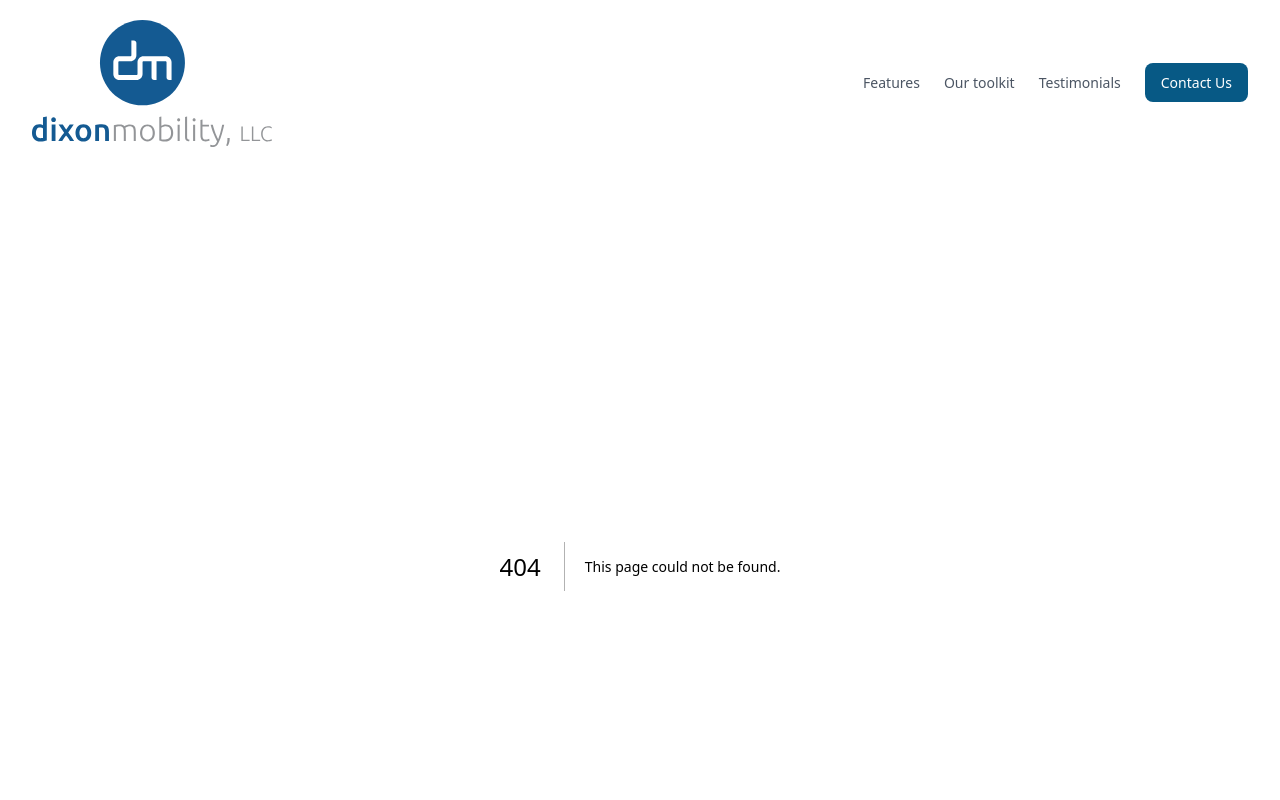
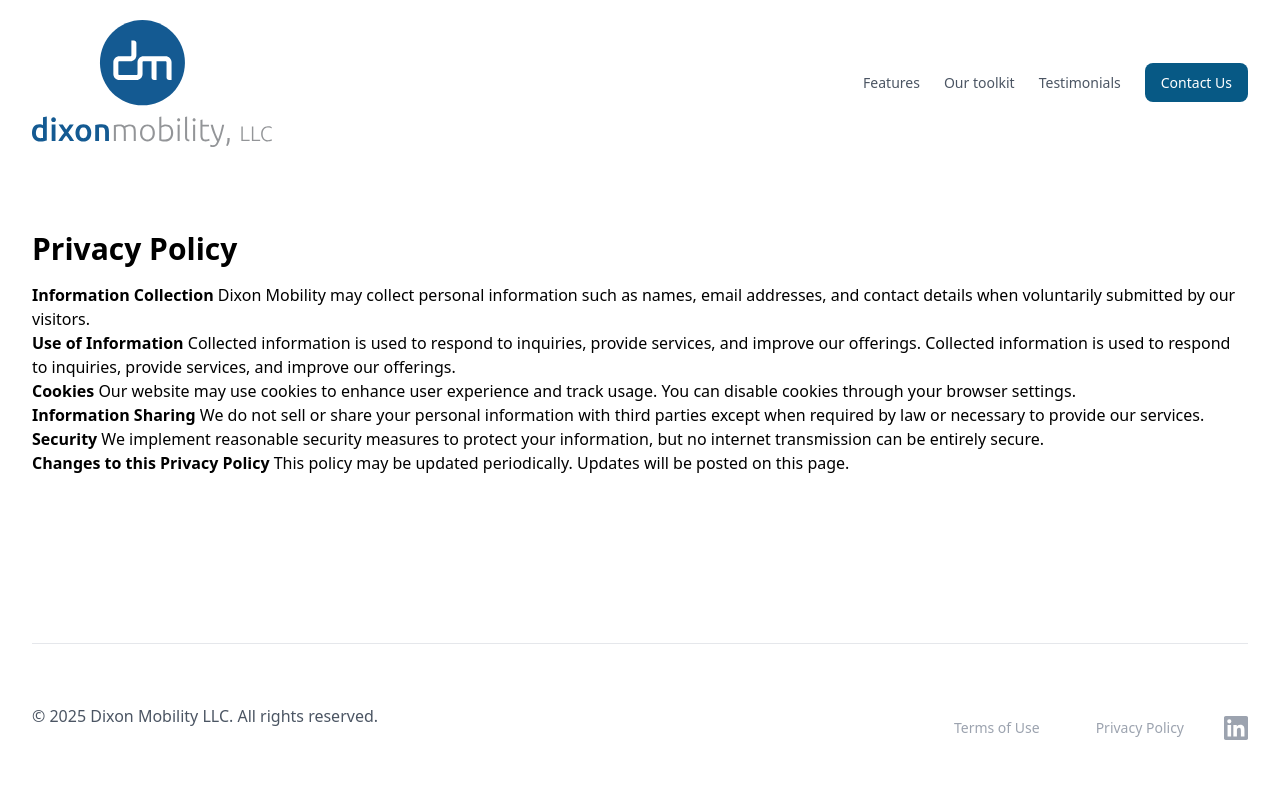
Before and after one commit to iandixon-dixonmobility/dixonmobility_com, a Next.js app: page /privacy in a window 1280 px wide. Before the commit this address had no page. Shown: the top 800 px of the page. Built offline with nearby package versions, Linux system fonts and the light colour scheme.

Commit message:
Updated content.

```diff
--- a/components/ui/Footer/index.jsx
+++ b/components/ui/Footer/index.jsx
@@ -1,3 +1,5 @@
+import NavLink from "../NavLink"
+
 const socialInfo = [
     // {
     //     icon: <svg className="w-6 h-6 hover:text-gray-500 duration-150" fill="none" viewBox="0 0 48 48"><g clip-path="url(#a)"><path fill="currentColor" d="M48 24C48 10.745 37.255 0 24 0S0 10.745 0 24c0 11.979 8.776 21.908 20.25 23.708v-16.77h-6.094V24h6.094v-5.288c0-6.014 3.583-9.337 9.065-9.337 2.625 0 5.372.469 5.372.469v5.906h-3.026c-2.981 0-3.911 1.85-3.911 3.75V24h6.656l-1.064 6.938H27.75v16.77C39.224 45.908 48 35.978 48 24z" /></g><defs><clipPath id="a"><path fill="#fff" d="M0 0h48v48H0z" /></clipPath></defs></svg>,
@@ -19,6 +21,8 @@ const Footer = () => (
             <div className="mt-10 py-10 border-t items-center justify-between sm:flex">
                 <p className="text-gray-600">© 2025 Dixon Mobility LLC. All rights reserved.</p>
                 <div className="flex items-center gap-x-6 text-gray-400 mt-6">
+                    <NavLink href="/terms" className="text-gray-400 hover:text-gray-700 text-sm">Terms of Use</NavLink>
+                    <NavLink href="/privacy" className="text-gray-400 hover:text-gray-700 text-sm">Privacy Policy</NavLink>
                     {
                         socialInfo.map((item, idx) => (
                             <a key={idx} href={item.href} aria-label="social media" target="_blank" rel="noreferrer">
--- a/components/ui/FooterCTA/index.jsx
+++ b/components/ui/FooterCTA/index.jsx
@@ -6,16 +6,16 @@ const FooterCTA = () => (
         <div className="custom-screen">
             <div className="max-w-2xl mx-auto text-center">
                 <h2 className="text-gray-800 text-3xl font-semibold sm:text-4xl">
-                    Get started with Dixon Mobility today
+                    Let's talk
                 </h2>
                 <p className="mt-3 text-gray-600">
-                    Hire experts to create your next idea, follow best practices, remove roadblocks, and delivery on schedule.
+                    We would love to hear about your project, whether you're bringing an app directly to market or need a partner to support a complex client engagement.
                 </p>
                 <NavLink
                     href="/get-started"
                     className="mt-4 inline-block font-medium text-sm text-white bg-sky-800 hover:bg-sky-700 active:bg-sky-900"
                 >
-                    Start building
+                    Contact Us
                 </NavLink>
             </div>
         </div>
--- /dev/null
+++ b/pages/privacy.js
@@ -0,0 +1,32 @@
+import Head from "next/head";
+
+export default function Privacy() {
+  return (
+    <>
+      <Head>
+        <title>Privacy Policy</title>
+      </Head>
+      <div className="custom-screen py-16">
+        <h1 className="text-3xl font-bold mb-4">Privacy Policy</h1>
+        <p>
+        <b>Information Collection</b> Dixon Mobility may collect personal information such as names, email addresses, and contact details when voluntarily submitted by our visitors.
+        </p>
+        <p>
+        <b>Use of Information</b> Collected information is used to respond to inquiries, provide services, and improve our offerings. Collected information is used to respond to inquiries, provide services, and improve our offerings.
+        </p>
+        <p>
+        <b>Cookies</b> Our website may use cookies to enhance user experience and track usage. You can disable cookies through your browser settings.
+        </p>
+        <p>
+        <b>Information Sharing</b> We do not sell or share your personal information with third parties except when required by law or necessary to provide our services.
+        </p>
+        <p>
+        <b>Security</b> We implement reasonable security measures to protect your information, but no internet transmission can be entirely secure.
+        </p>
+        <p>
+        <b>Changes to this Privacy Policy</b> This policy may be updated periodically. Updates will be posted on this page.
+        </p>
+      </div>
+    </>
+  );
+}
--- /dev/null
+++ b/pages/terms.js
@@ -0,0 +1,26 @@
+import Head from "next/head";
+
+export default function Terms() {
+  return (
+    <>
+      <Head>
+        <title>Terms of Use</title>
+      </Head>
+      <div className="custom-screen py-16">
+        <h1 className="text-3xl font-bold mb-4">Terms of Use</h1>
+        <p>
+            <b>Use of Website</b> You agree to use this website lawfully and respectfully, without causing harm or disruption.
+        </p>
+        <p>
+            <b>Intellectual Property</b> All content on this website, including text, graphics, logos, and software, is the property of Dixon Mobility or licensed to us and protected by intellectual property laws. You may not reproduce or distribute content without our explicit permission.
+        </p>
+        <p>
+            <b>Limitation of Liability</b> Dixon Mobility shall not be liable for any direct, indirect, incidental, or consequential damages resulting from your use of our website.
+        </p>
+        <p>
+            <b>Changes</b> We may update these terms at any time. Changes will be posted on this page.
+        </p>
+      </div>
+    </>
+  );
+}
```
